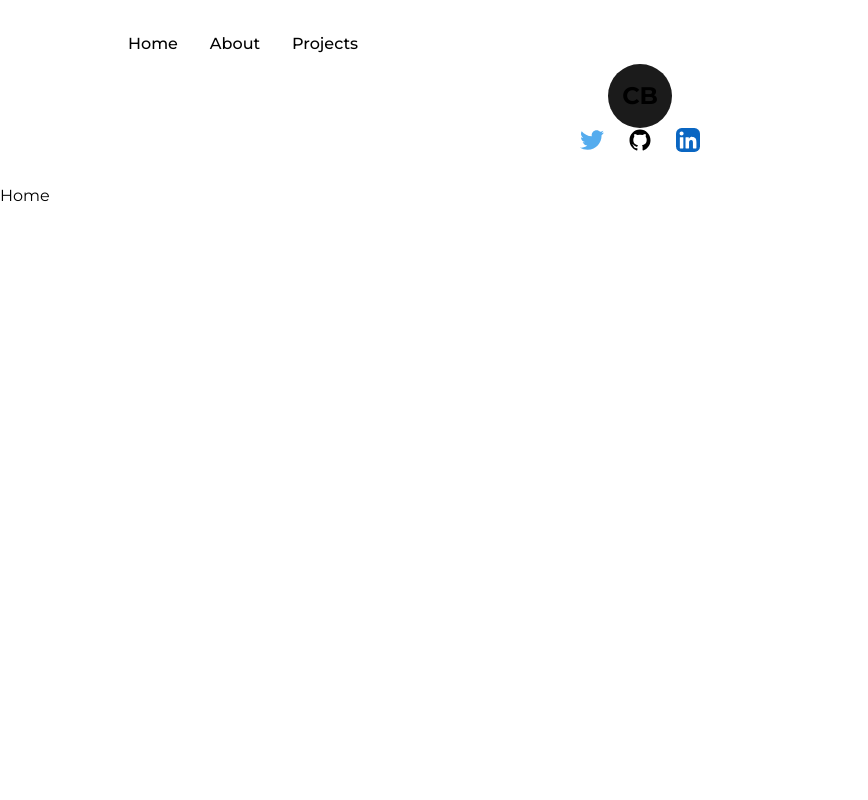
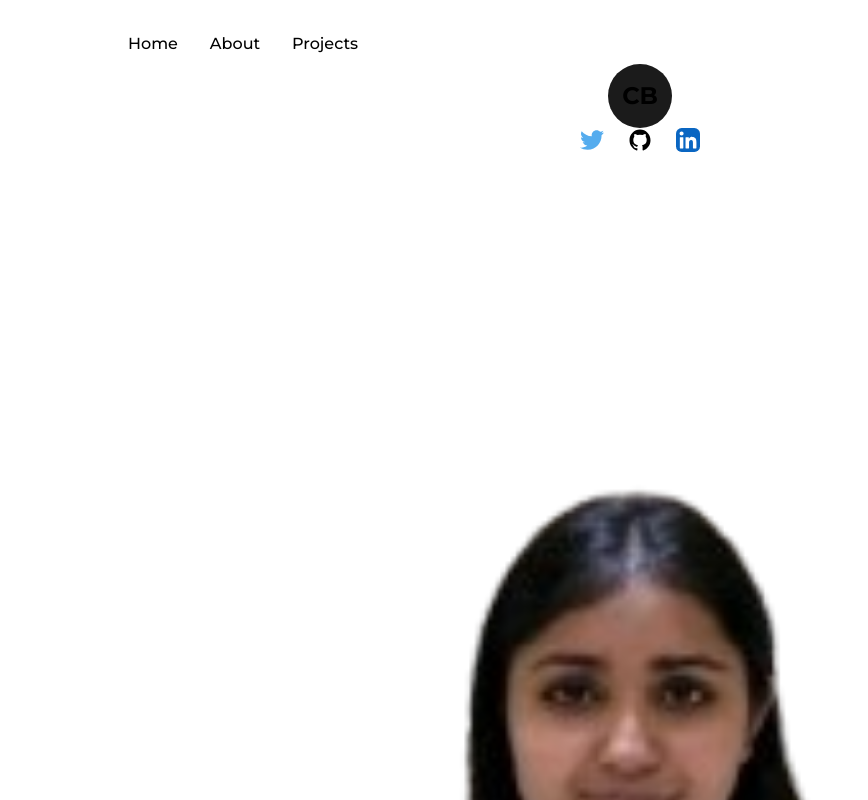
Before and after one commit to ayerhssb/portfolio-next, a Next.js app: page / in a window 1280 px wide. Shown: the top 800 px of the page, without its empty margins (0-868 px from the left). Built offline with nearby package versions, Linux system fonts and the light colour scheme.

Commit message:
modified index

```diff
--- a/src/pages/index.js
+++ b/src/pages/index.js
@@ -1,4 +1,7 @@
 import Head from 'next/head'
+import Layout from '@/components/Layout'
+import Image from 'next/image'
+import profilePic from "../../public/images/profile/shreyaprofilepic.png"
 
 
 export default function Home() {
@@ -9,8 +12,13 @@ export default function Home() {
         <meta name="description" content="Generated by create next app" />
 
       </Head>
-      <main className=''>
-        Home
+      <main className='flex items-center text-dark w-full min-h-screen'>
+
+      <Layout>
+        <div className='flex items-center justify-between w-full'>
+          <Image src={profilePic} alt="profile" className="w-full h-auto" />
+        </div>
+      </Layout>
       </main>
     </>
   )
```
